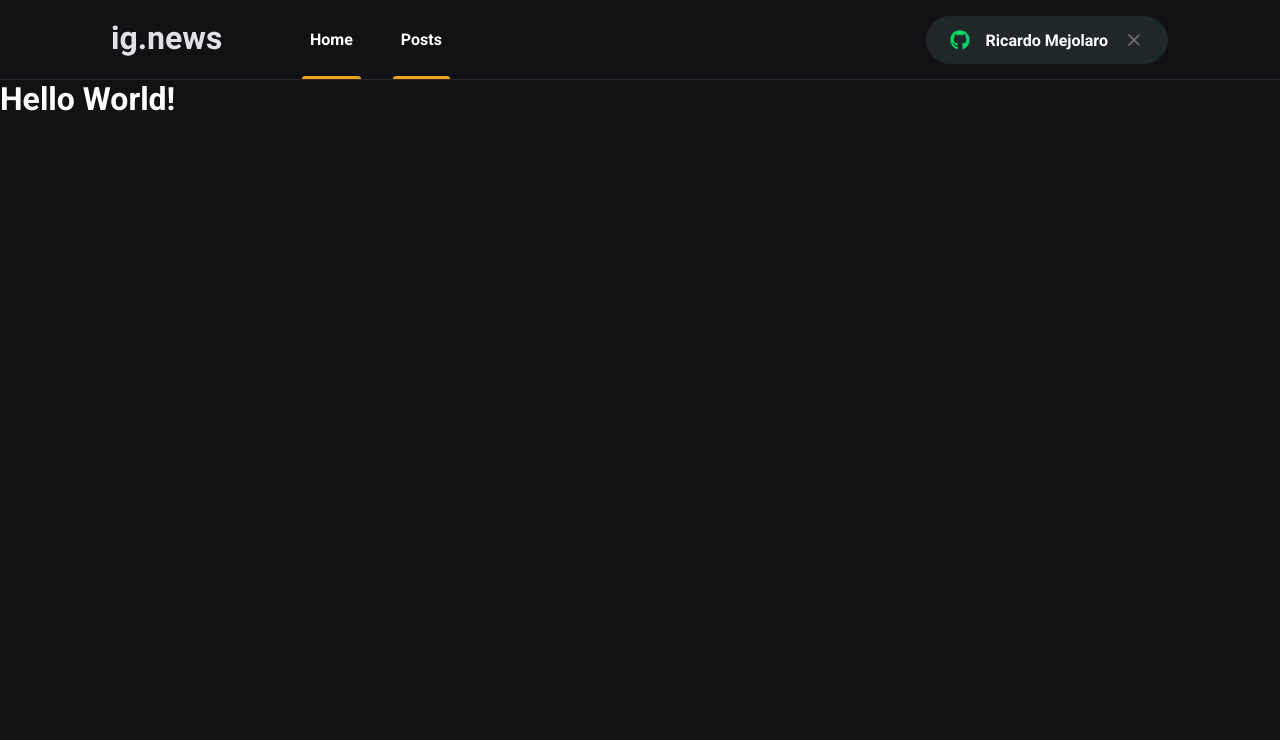
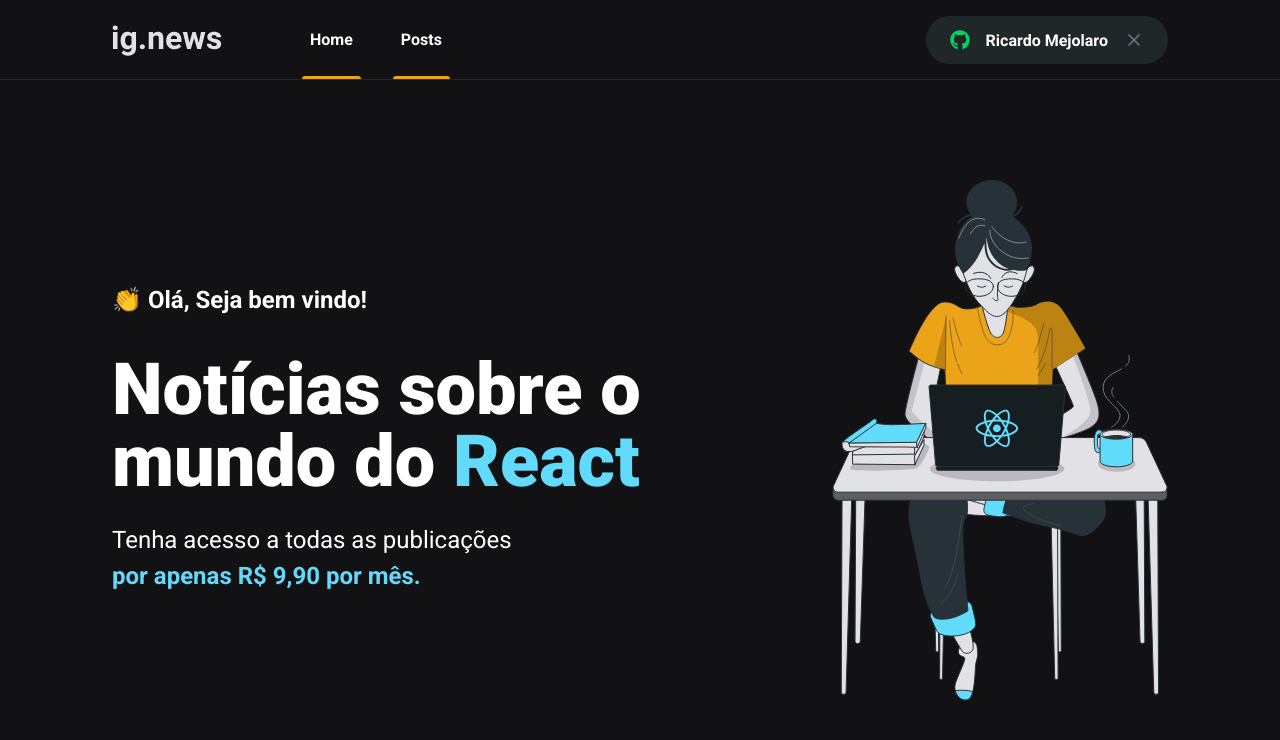
Before and after one commit to RicardoMejolaro/ignews, a Next.js app: page / in a window 1280 px wide. Shown: the top 740 px of the page. Built offline with nearby package versions, Linux system fonts and the light colour scheme.

Commit message:
create home page

```diff
--- /dev/null
+++ b/src/pages/home.module.scss
@@ -0,0 +1,44 @@
+.contentContainer {
+    max-width: 1120px;
+    margin: 0 auto;
+    padding: 0 2rem;
+    height: calc(100vh - 5rem);
+
+    display: flex;
+    align-items: center;
+    justify-content: space-between;
+
+
+}
+
+.hero {
+    max-width: 600px;
+
+    >span {
+        font-size: 1.5rem;
+        font-weight: bold;
+    }
+
+    h1 {
+        font-size: 4.5rem;
+        line-height: 4.5rem;
+        font-weight: 900;
+        margin-top: 2.5rem;
+
+        span {
+            color: var(--cyan-500)
+        }
+    }
+
+    p {
+        font-size: 1.5rem;
+        line-height: 2.25rem;
+        margin-top: 1.5rem;
+
+        span {
+            color: var(--cyan-500);
+            font-weight: bold;
+        }
+
+    }
+}
--- a/src/pages/index.tsx
+++ b/src/pages/index.tsx
@@ -1,12 +1,22 @@
 import Head from "next/head";
+import styles from './home.module.scss';
 
 export default function Home() {
   return (
     <>
       <Head><title>Inicio | ig.news</title></Head>
-      <h1>
-        Hello World!
-      </h1>
+      <main className={styles.contentContainer}>
+        <section className={styles.hero}>
+          <span>👏 Olá, Seja bem vindo!</span>
+          <h1>Notícias sobre o mundo do <span>React</span></h1>
+          <p>
+            Tenha acesso a todas as publicações <br />
+            <span>por apenas R$ 9,90 por mês.</span>
+          </p>
+        </section>
+
+        <img src="/images/avatar.svg" alt="Imagem Garota Codando" />
+      </main>
     </>
   )
 }
```
